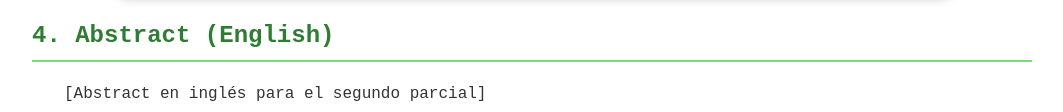
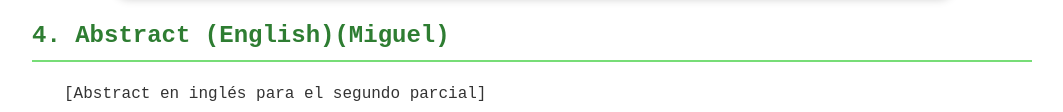
Before and after one commit to hannahgon25/procesamiento-imagenes-p2, a plain HTML site: page index.html in a window 1280 px wide. Shown: the part 9466-9578 px from the top of the page, without its empty margins (108-1171 px from the left). Drawn offline with Linux system fonts and the light colour scheme.

Commit message:
Update index.html

```diff
--- a/index.html
+++ b/index.html
@@ -462,7 +462,7 @@
     </section>
 
     <section id="abstract">
-      <h2>4. Abstract (English)</h2>
+      <h2>4. Abstract (English)(Miguel)</h2>
       <p>[Abstract en inglés para el segundo parcial]</p>
     </section>
 
```
